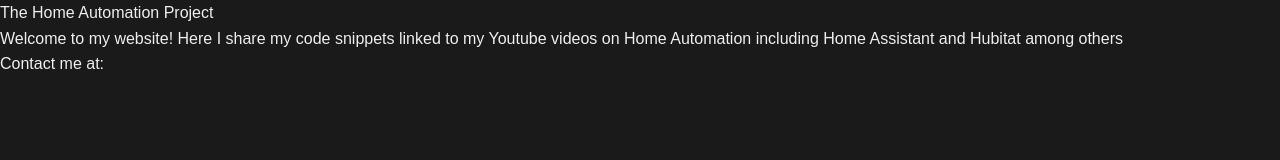
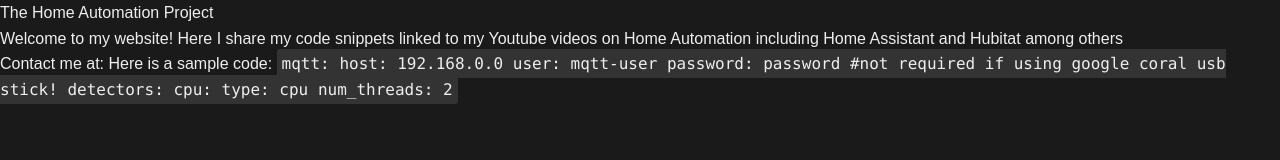
Before and after one commit to ozsmarthome/thehomeautomationproject, a plain HTML site: page index.html in a window 1280 px wide. Drawn offline with Linux system fonts and the light colour scheme.

Commit message:
added code block

```diff
--- a/index.html
+++ b/index.html
@@ -9,5 +9,19 @@
             Welcome to my website! Here I share my code snippets linked to my Youtube videos on Home Automation including Home Assistant and Hubitat among others
         </p>
         Contact me at:
+
+        Here is a sample code:
+        <code>
+            mqtt:
+            host: 192.168.0.0
+            user: mqtt-user
+            password: password
+
+            #not required if using google coral usb stick!
+            detectors:
+            cpu:
+                type: cpu
+                num_threads: 2
+        </code>
     </body>
 </html>
```
